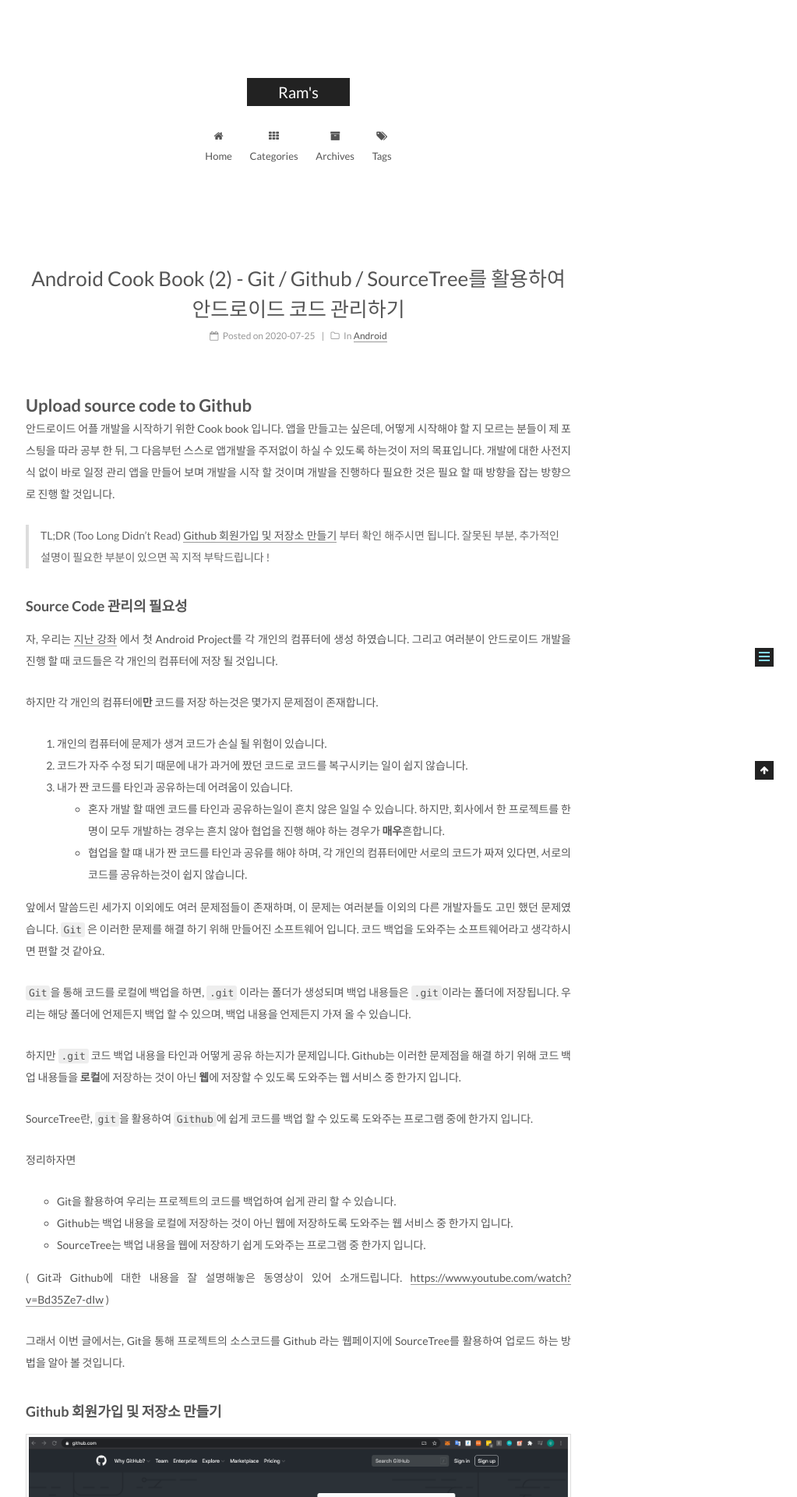
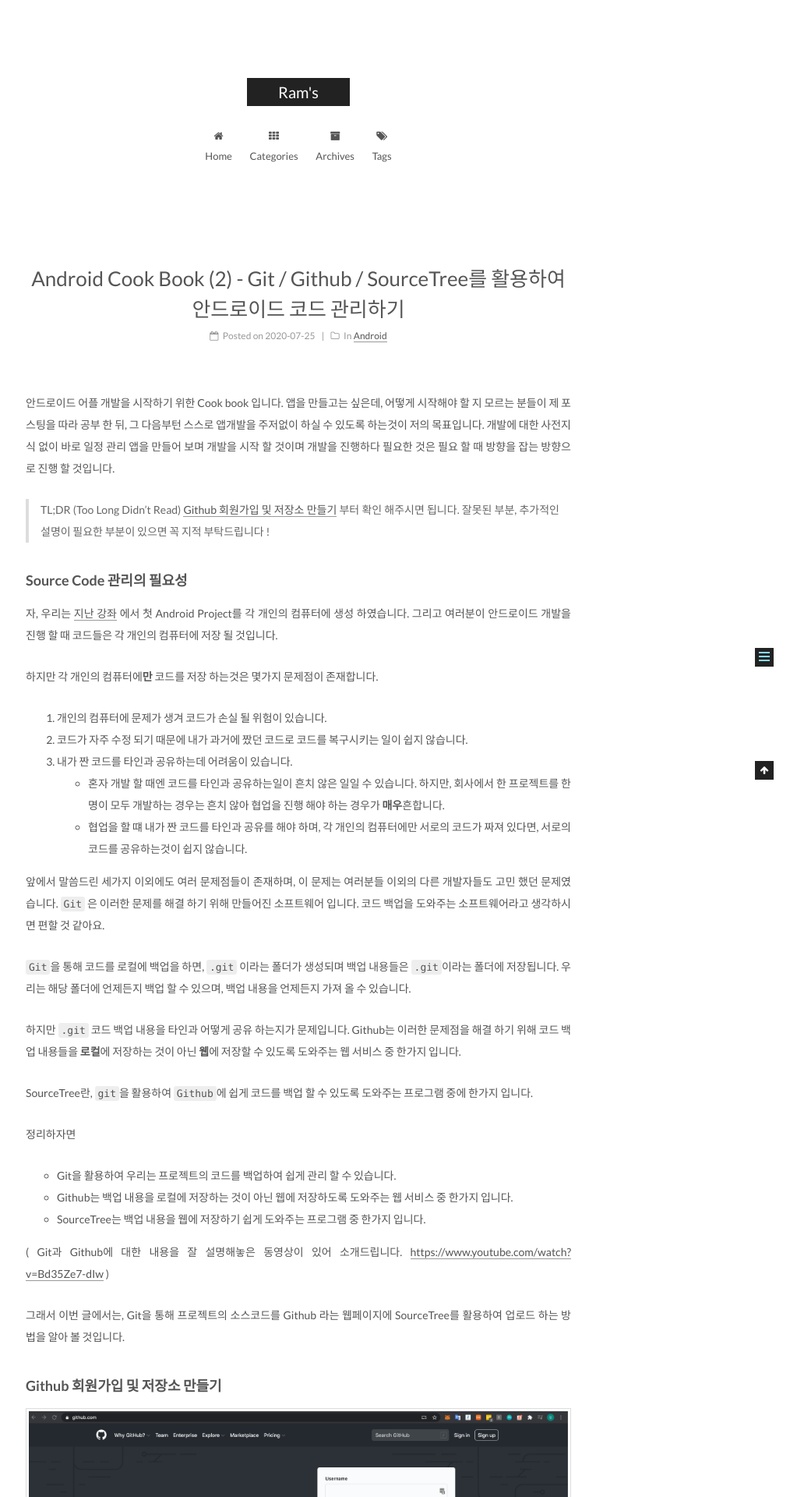
Before and after one commit to kangraemin/kangraemin.github.io, a Jekyll site: the page built from _posts/2020-07-25-Git-Github-SourceTree.md, in a window 1280 px wide. Shown: the top 1920 px of the page at 78% size, without its empty margins (257-1280 px from the left). Built offline with Jekyll 4.4.1, drawn with Linux system fonts in a browser that asks for light colours; comment, search, counter and statistics services are not loaded.

Commit message:
Remove title in git posts

```diff
--- a/_posts/2020-07-25-Git-Github-SourceTree.md
+++ b/_posts/2020-07-25-Git-Github-SourceTree.md
@@ -11,8 +11,6 @@ tags:
  - Github
  - SourceTree
 ---
-
-# Upload source code to Github
 
 안드로이드 어플 개발을 시작하기 위한 Cook book 입니다. 앱을 만들고는 싶은데, 어떻게 시작해야 할 지 모르는 분들이 제 포스팅을 따라 공부 한 뒤, 그 다음부턴 스스로 앱개발을 주저없이 하실 수 있도록 하는것이 저의 목표입니다. 개발에 대한 사전지식 없이 바로 일정 관리 앱을 만들어 보며 개발을 시작 할 것이며 개발을 진행하다 필요한 것은 필요 할 때 방향을 잡는 방향으로 진행 할 것입니다.
 
```
